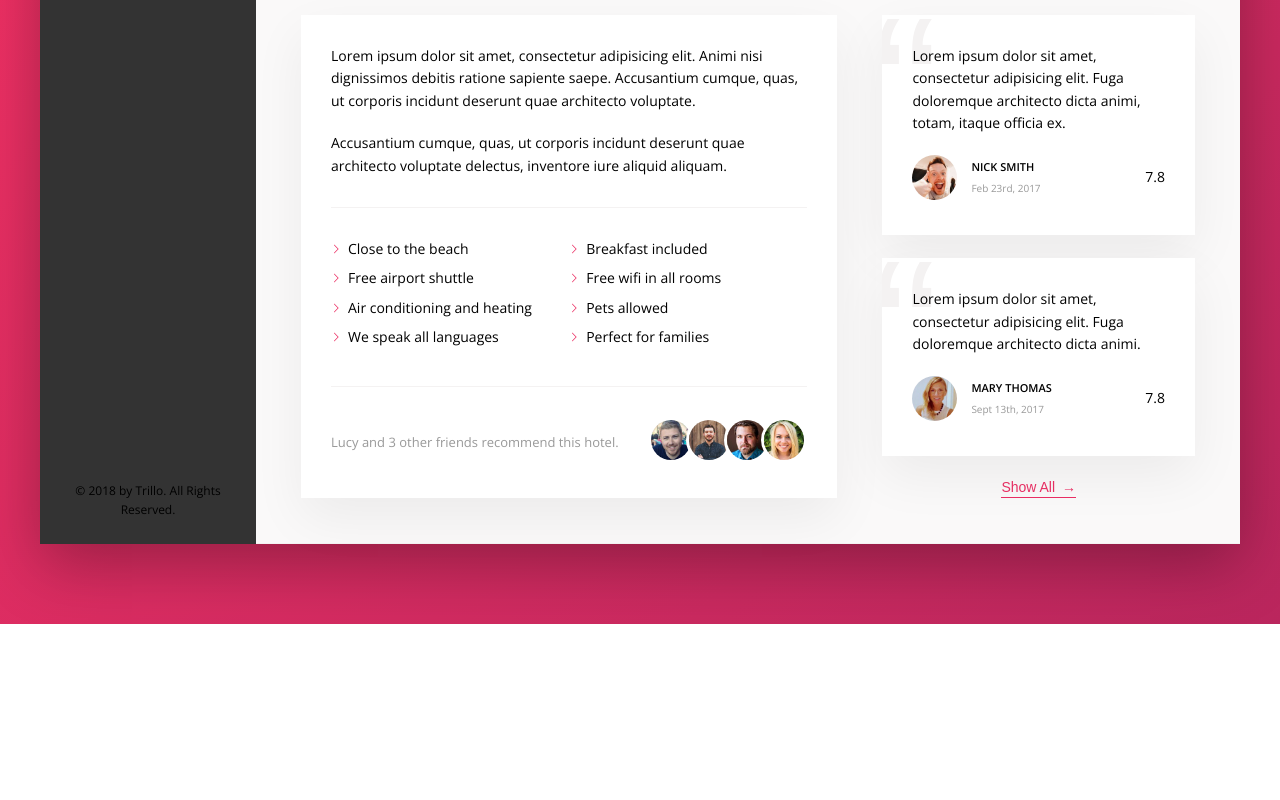
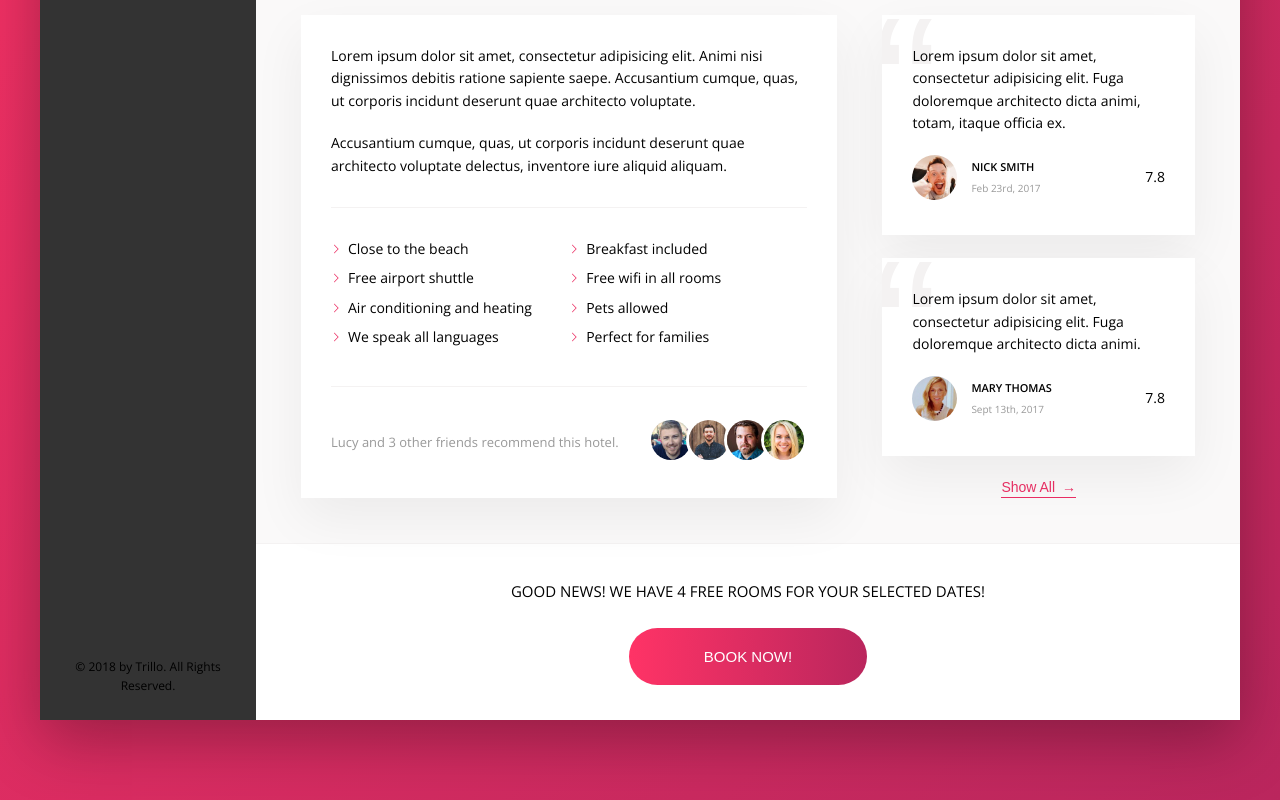
Before and after one commit to juzdepom/advanced-css-sass, a website: page Trillo/index.html in a window 1280 px wide. Shown: the part 632-1432 px from the top of the page. Before the commit the page ends 1256 px from the top, so only its background shows below. Drawn offline with nearby package versions, Linux system fonts and the light colour scheme.

Commit message:
✅ 85 - CTA Section

```diff
--- a/Trillo/index.html
+++ b/Trillo/index.html
@@ -197,6 +197,16 @@
                             <button class="btn-inline">Show All <span>&rarr;</span></button>
                         </div>
                     </div>
+
+                    <div class="cta">
+                        <h2 class="cta__book-now">
+                            Good news! We have 4 free rooms for your selected dates!
+                        </h2>
+                        <button class="btn">
+                            <span class="btn__visible">Book Now!</span>
+                            <span class="btn__invisible">Only 4 rooms left!</span>
+                        </button>
+                    </div>
                 </main>
             </div>
         </div>
--- a/Trillo/sass/_components.scss
+++ b/Trillo/sass/_components.scss
@@ -439,3 +439,70 @@
         z-index: 1;
     }
 }
+
+//////////////////////////
+// CALL TO ACTION
+
+.cta {
+    padding: 3.5rem;
+    text-align: center;
+
+    &__book-now {
+        font-size: 1.5rem;
+        font-weight: 300;
+        text-transform: uppercase;
+        margin-bottom: 2.5rem;
+    }
+}
+
+//////////////////////////
+// CALL TO ACTION BUTTON
+.btn {
+    font-size: 1.5rem;
+    font-weight: 300;
+    text-transform: uppercase;
+    border-radius: 100px;
+    border: none;
+    background-image: linear-gradient(to right, var(--color-primary-light), var(--color-primary-dark));
+    color: #fff;
+    position: relative;
+    overflow: hidden;
+    cursor: pointer;
+
+    & > * {
+        height: 100%;
+        width: 100%;
+        display: inline-block;
+        transition: all .2s;
+    }
+
+    &__visible {
+        padding: 2rem 7.5rem;
+    }
+
+    &__invisible {
+        position: absolute;
+        left: 0;
+        top: -100%;
+        padding: 2rem;
+    }
+
+    &:hover {
+        background-image: linear-gradient(to right, var(--color-primary-dark), var(--color-primary-light));
+    }
+
+    &:hover &__visible {
+        transform: translateY(100%);
+    }
+
+    &:hover &__invisible {
+        top: 0;
+    }
+
+    &:focus {
+        outline: none;
+        animation: pulsate 1s infinite;
+    }
+
+
+}
```
Also changed, not shown: Trillo/README.md, Trillo/css/style.css, Trillo/screenshots/session4/lecture85.png (added).
